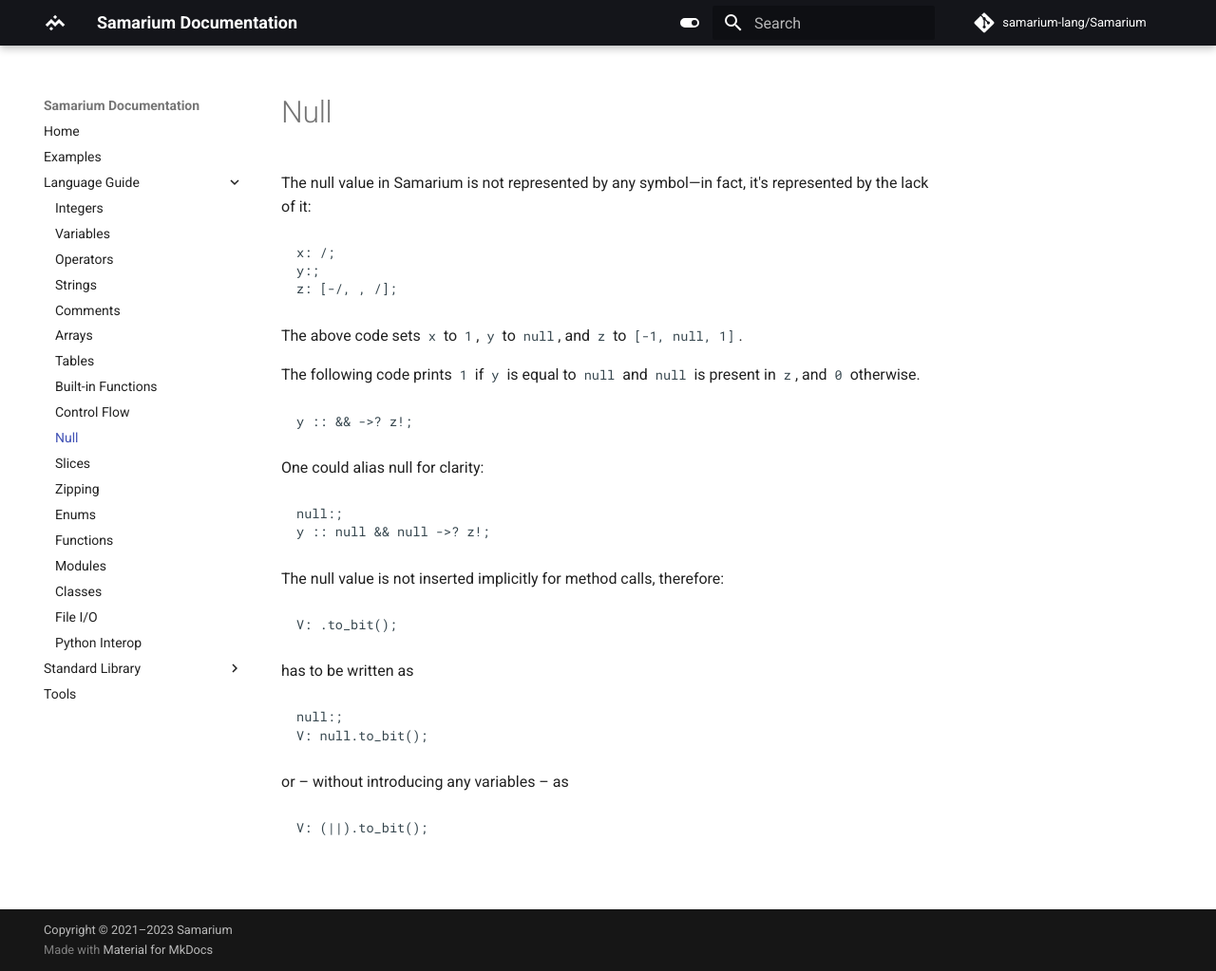
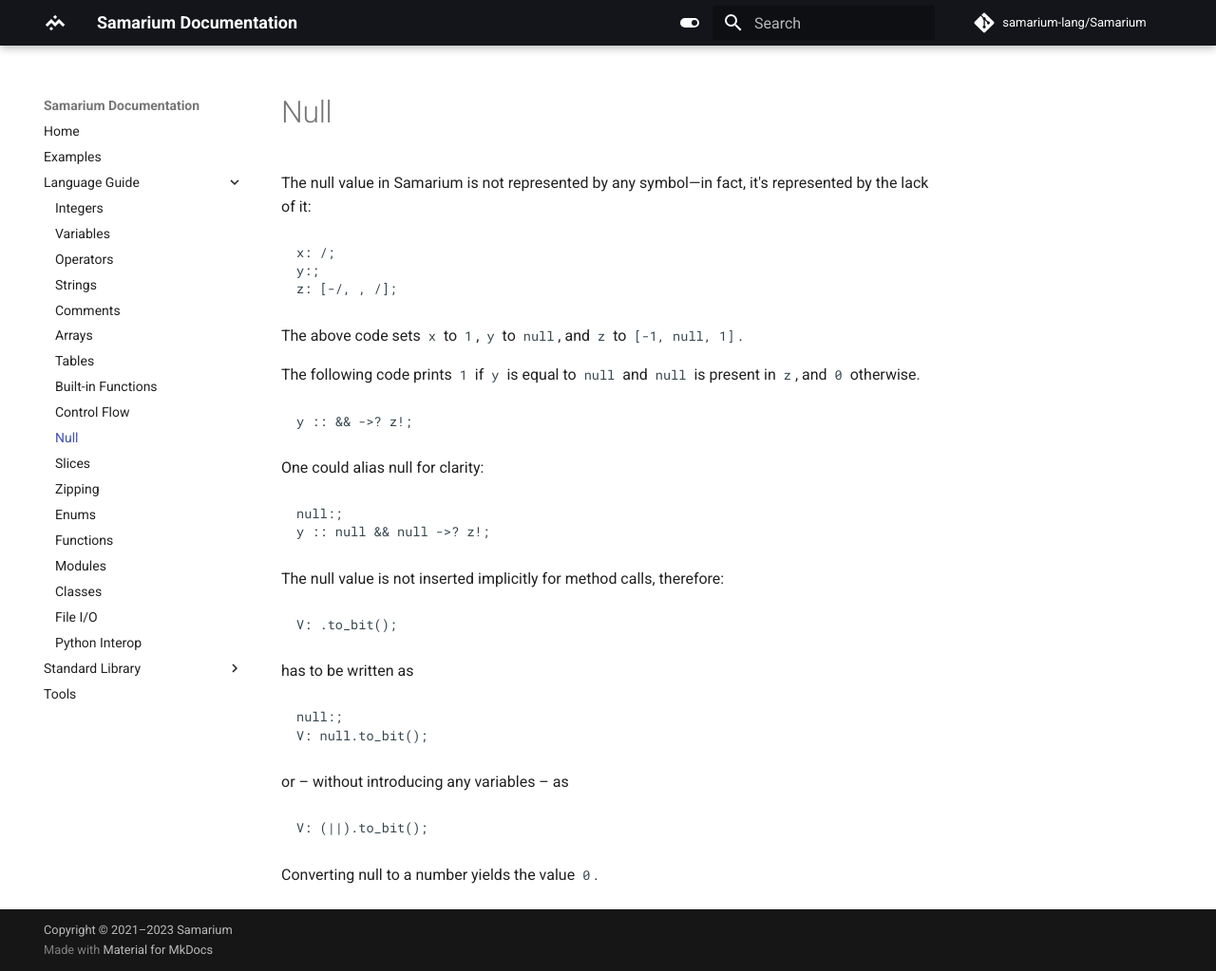
Before and after one commit to samarium-lang/Samarium, an MkDocs documentation site: the page built from docs/null.md, in a window 1280 px wide and 1023 px high. Shown: the whole window at 95% size. Built offline with MkDocs 1.6.1 and Material for MkDocs 9.7.7, drawn with Linux system fonts in a browser that asks for light colours; comment, search, counter and statistics services are not loaded.

Commit message:
(docs) Null can now be cast to a Number

````diff
--- a/docs/null.md
+++ b/docs/null.md
@@ -33,3 +33,5 @@
 ```sm
 V: (||).to_bit();
 ```
+
+Converting null to a number yields the value `0`.
````
